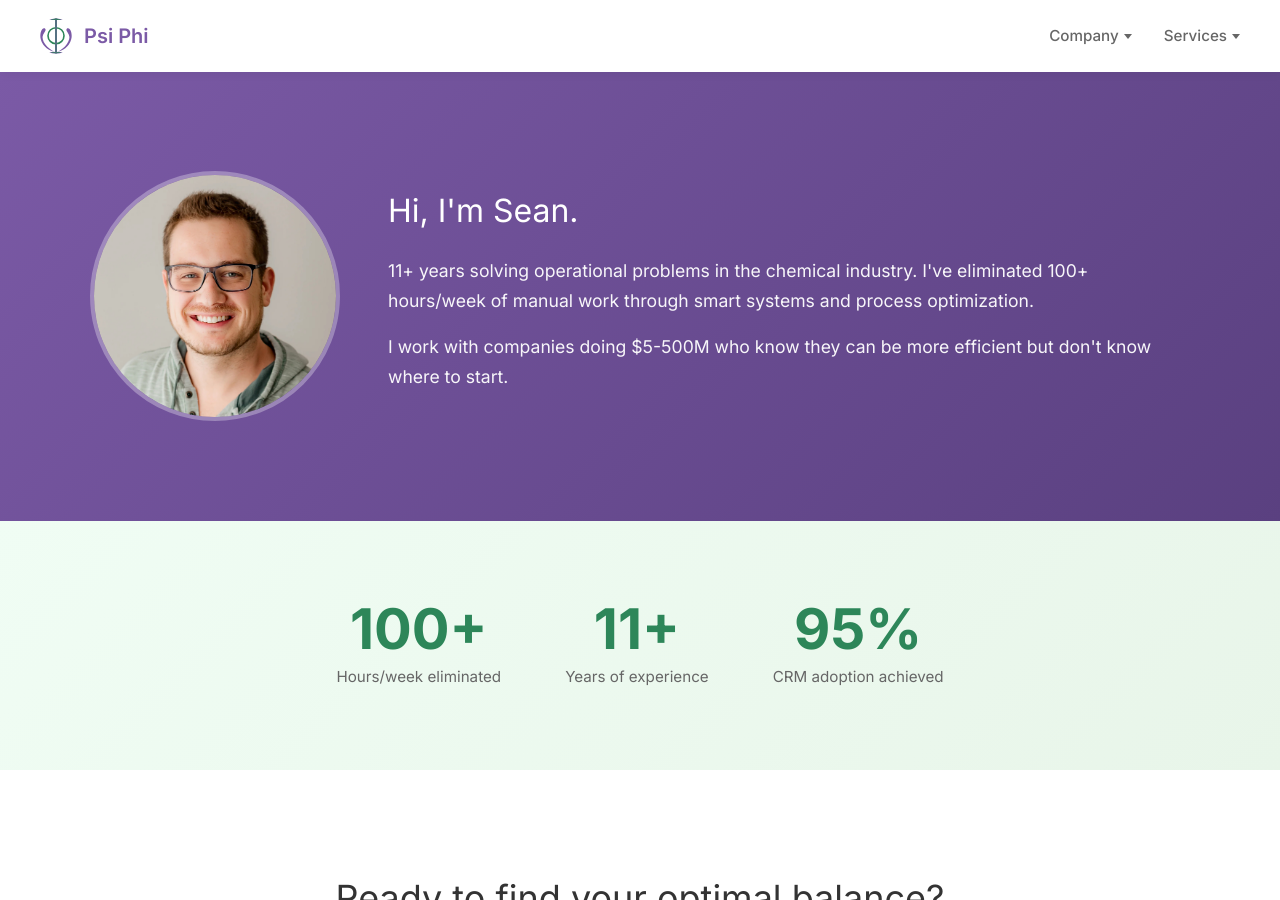
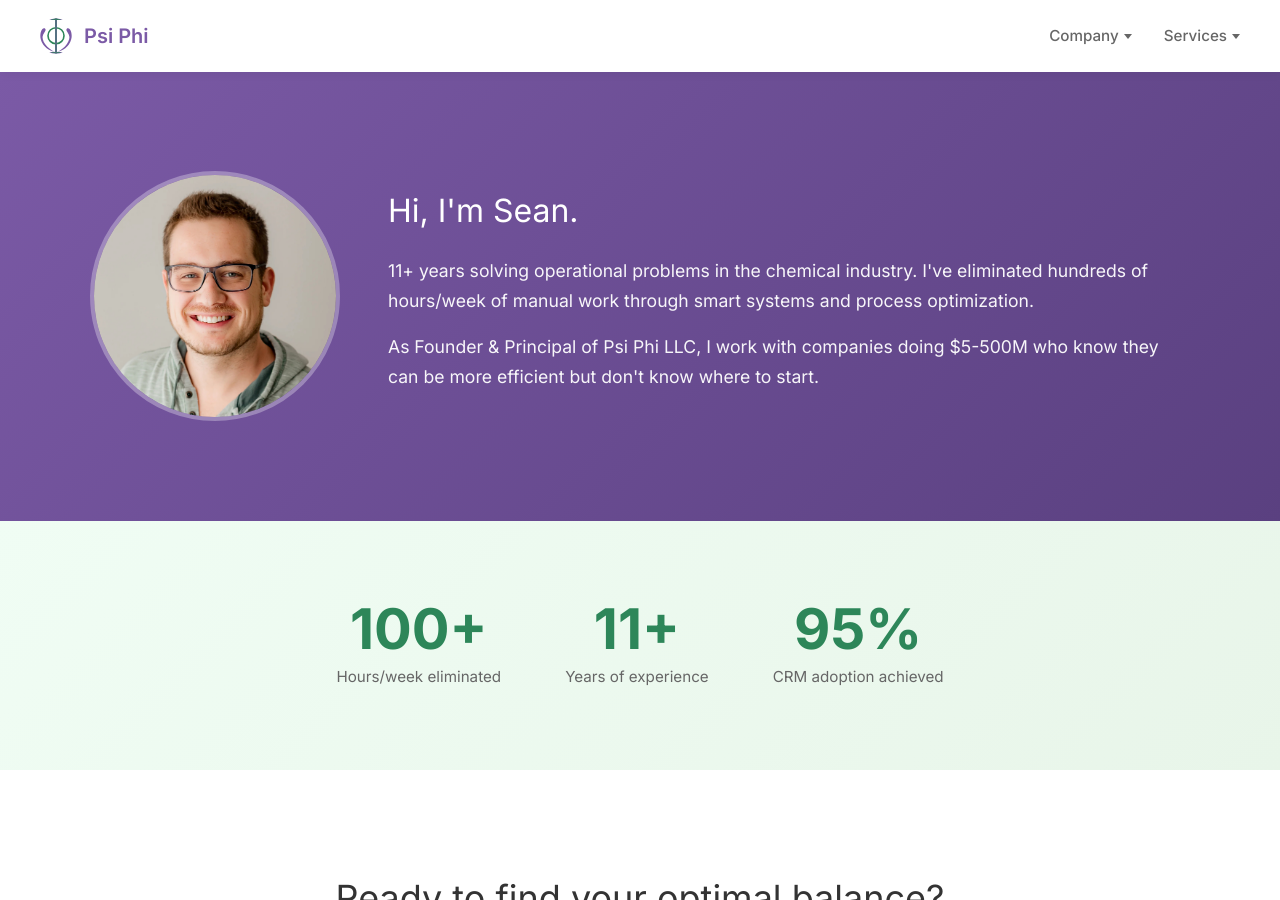
Before and after one commit to sflanagan18/psiphi-website, a Jekyll site: the page built from index.html, in a window 1280 px wide and 900 px high, scrolled down 2721 px. Built offline with Jekyll 4.4.1, drawn with Linux system fonts in a browser that asks for light colours.

Commit message:
Update index.html
Edited About me section

```diff
--- a/index.html
+++ b/index.html
@@ -91,12 +91,12 @@ keywords: consulting, digital transformation, CRM, process optimization, supply
   <div class="container">
     <div class="about-content">
       <div class="about-photo">
-        <img src="{{ '/images/sean-flanagan-headshot.jpg' | relative_url }}" alt="Sean Flanagan - Psi Phi Consulting">
+        <img src="{{ '/images/sean-flanagan-headshot.jpg' | relative_url }}" alt="Sean Flanagan, Founder & Principal at Psi Phi LLC">
       </div>
       <div class="about-text">
         <h2>Hi, I'm Sean.</h2>
-        <p>11+ years solving operational problems in the chemical industry. I've eliminated 100+ hours/week of manual work through smart systems and process optimization.</p>
-        <p>I work with companies doing $5-500M who know they can be more efficient but don't know where to start.</p>
+        <p>11+ years solving operational problems in the chemical industry. I've eliminated hundreds of hours/week of manual work through smart systems and process optimization.</p>
+        <p>As Founder & Principal of Psi Phi LLC, I work with companies doing $5-500M who know they can be more efficient but don't know where to start.</p>
       </div>
     </div>
   </div>
```
